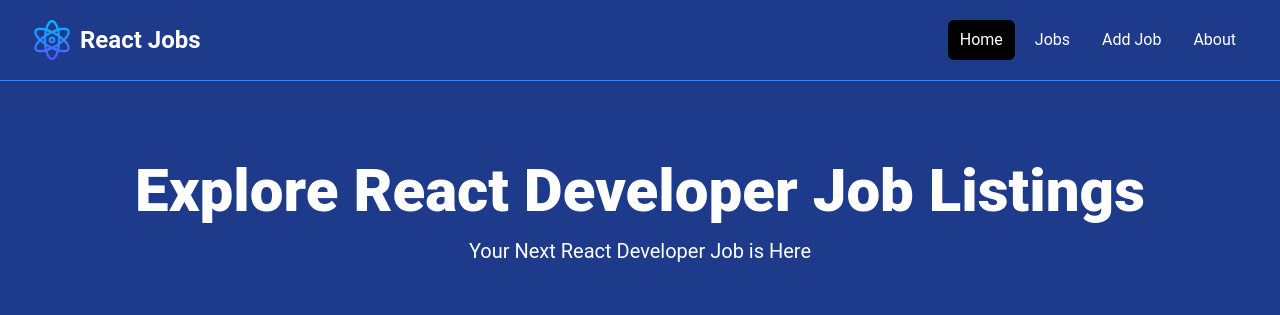
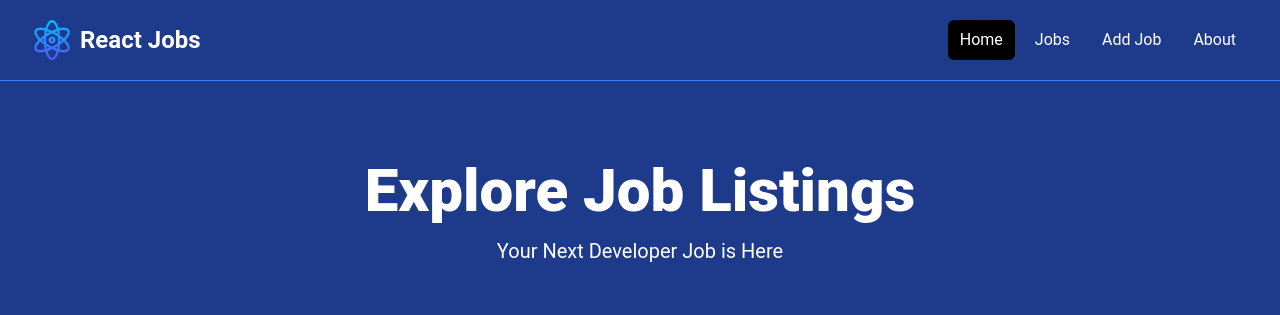
Before and after one commit to vu-a-mai/react-jobs-posting-app, a React (Vite) app: page / in a window 1280 px wide. Shown: the top 315 px of the page. Built offline with nearby package versions, Linux system fonts and the light colour scheme; no server answers.

Commit message:
- Small updated to Hero and about page

```diff
--- a/src/components/Hero.jsx
+++ b/src/components/Hero.jsx
@@ -1,6 +1,9 @@
-import React from 'react'
+import React from "react";
 
-const Hero = ({ title = 'Explore React Developer Job Listings', subtitle = 'Your Next React Developer Job is Here' }) => {
+const Hero = ({
+  title = "Explore Job Listings",
+  subtitle = "Your Next Developer Job is Here",
+}) => {
   return (
     <>
       {/* <!-- Hero --> */}
@@ -10,14 +13,12 @@ const Hero = ({ title = 'Explore React Developer Job Listings', subtitle = 'Your
             <h1 className="text-4xl font-extrabold text-white sm:text-5xl md:text-6xl">
               {title}
             </h1>
-                        <p className="my-4 text-xl text-white">
-                            {subtitle}
-                        </p>
+            <p className="my-4 text-xl text-white">{subtitle}</p>
           </div>
         </div>
       </section>
     </>
-    )
-}
+  );
+};
 
-export default Hero
+export default Hero;
--- a/src/pages/AboutPage.jsx
+++ b/src/pages/AboutPage.jsx
@@ -7,7 +7,7 @@ const NotFoundPage = () => {
   return (
     <>
       <section className="text-center flex flex-col justify-center items-center h-96">
-        <img className="h-40 w-auto" src={logo} alt="React Jobs" />
+        <img className="h-20 w-auto" src={logo} alt="React Jobs" />
         <h1 className="text-6xl font-bold mb-4">About React Jobs Posting</h1>
         <p className="text-xl mb-5">
           This project is created using Vite React, TailwindCSS and JSON-Server.
```
Lines whose indentation alone changed are shown as unchanged.
